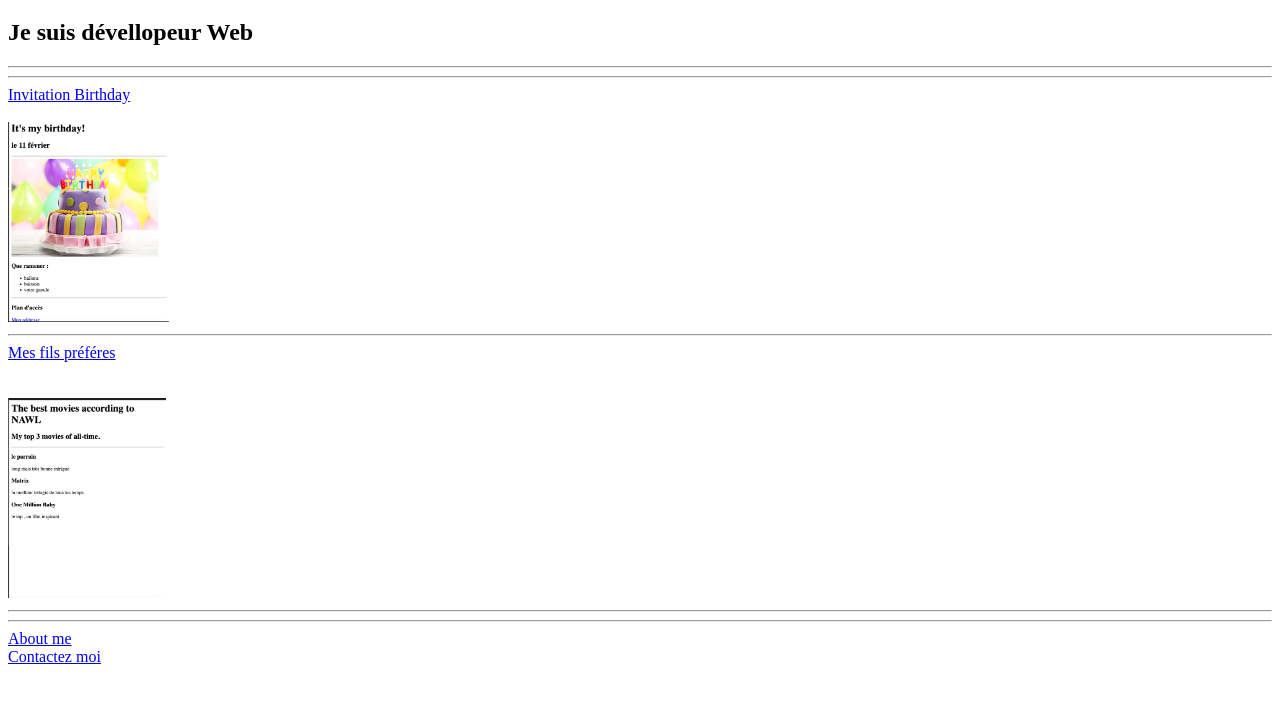
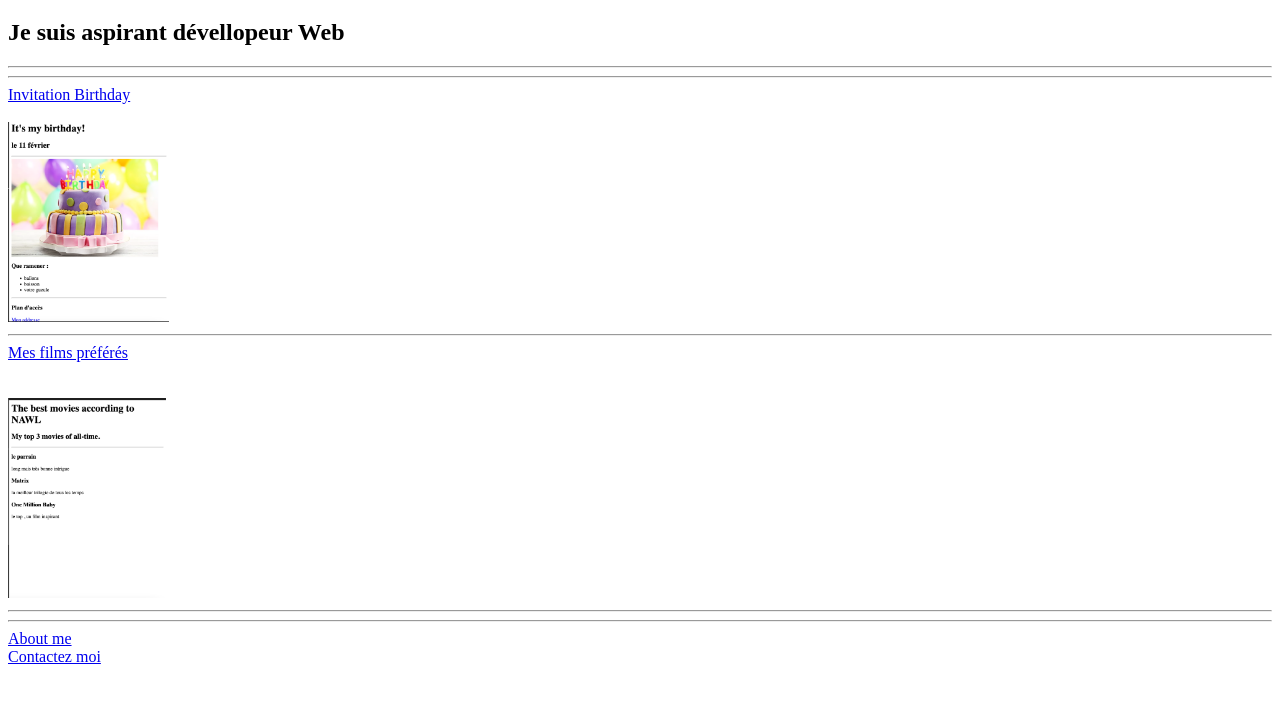
Before and after one commit to NawL11/html-portfolio, a plain HTML site: page index.html in a window 1280 px wide. Shown: the part 61-764 px from the top of the page. Drawn offline with Linux system fonts and the light colour scheme.

Commit message:
Update index.html

```diff
--- a/index.html
+++ b/index.html
@@ -8,12 +8,12 @@
 </head>
 <body>
 <H1> Portfolio de NawL</H1>
-<h2>Je suis dévellopeur Web</h2>
+<h2>Je suis aspirant dévellopeur Web</h2>
 <hr> <hr>
-<a href="./public/birthday-invite.html"> Invitation Birthday</a> <br><br>
+<a href="./public/birthday NWL.html"> Invitation Birthday</a> <br><br>
 <img src="./assets/images/birthday NWL.png" height="200" alt="site birthday"> <br>
 <hr>
-<a href="./public/movies Nwl.html "> Mes fils préféres</a> <br> <BR></BR>
+<a href="./public/movies Nwl.html "> Mes films préférés</a> <br> <BR></BR>
 
 <img src="./assets/images/movies NWL.png" height="200" alt="site movies">
 
```
